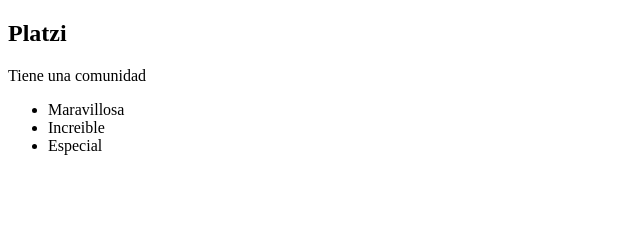
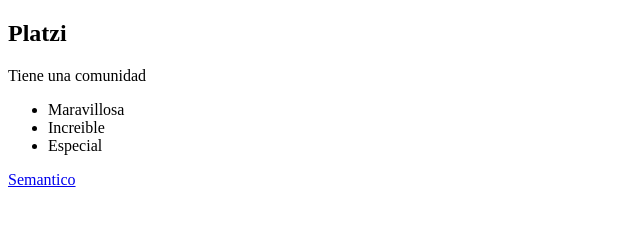
Before and after one commit to Psakejs/DevFrondEnd.github.io, a plain HTML site: page docs/index.html in a window 1280 px wide. Shown: the whole page, without its empty margins (0-640 px from the left). Drawn offline with Linux system fonts and the light colour scheme.

Commit message:
Update index.html

```diff
--- a/docs/index.html
+++ b/docs/index.html
@@ -16,6 +16,7 @@
             <li>Especial</li>
         </ul>
     </section>
+    <a href="HtmlSemantico.html">Semantico</a>
 
 </body>
 </html>
```
